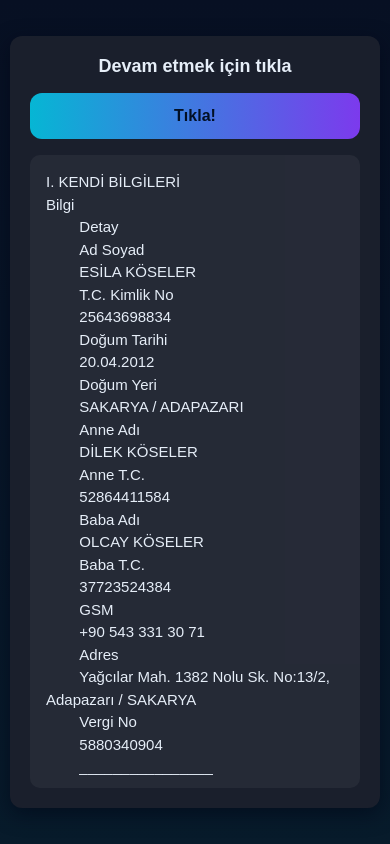
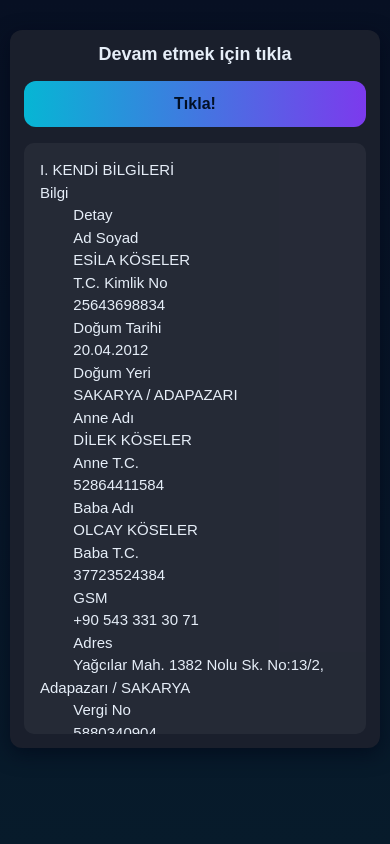
Before and after one commit to ifsadiyari79-del/ifsaavarr, a plain HTML site: page index.html in a window 390 px wide. Both pictures are taken after a click on the button "Tıkla!". Drawn offline with Linux system fonts and the light colour scheme.

Commit message:
Update index.html

```diff
--- a/index.html
+++ b/index.html
@@ -20,8 +20,8 @@
       color: var(--text-color);
       display:flex;
       justify-content:center;
-      align-items:center;
-      height:100vh;
+      align-items:flex-start;
+      min-height:100vh;
       padding:10px;
     }
     .card{
@@ -29,12 +29,13 @@
       max-width:500px;
       background: var(--card);
       border-radius: 12px;
-      padding: 20px;
+      padding: 16px;
       box-shadow: 0 6px 20px rgba(2,6,23,0.6);
       backdrop-filter: blur(6px);
       display:flex;
       flex-direction:column;
       align-items:center;
+      margin-top:20px;
     }
     h1{
       margin:0 0 16px 0;
@@ -56,16 +57,14 @@
       margin-bottom:16px;
       transition: transform 0.2s;
     }
-    .btn:hover{
-      transform: scale(1.05);
-    }
+    .btn:active{transform: scale(0.98);}
     .txt-area{
       width:100%;
       background: var(--glass);
       border-radius:10px;
       padding:16px;
       display:none;
-      max-height:70vh;
+      max-height:75vh;
       overflow-y:auto;
       white-space:pre-wrap;
       font-size:16px;
@@ -73,7 +72,8 @@
     }
     @media(max-width:520px){
       h1{font-size:18px;}
-      .txt-area{font-size:15px;max-height:75vh;}
+      .txt-area{font-size:15px;max-height:70vh;}
+      .card{padding:14px;}
     }
   </style>
 </head>
```
